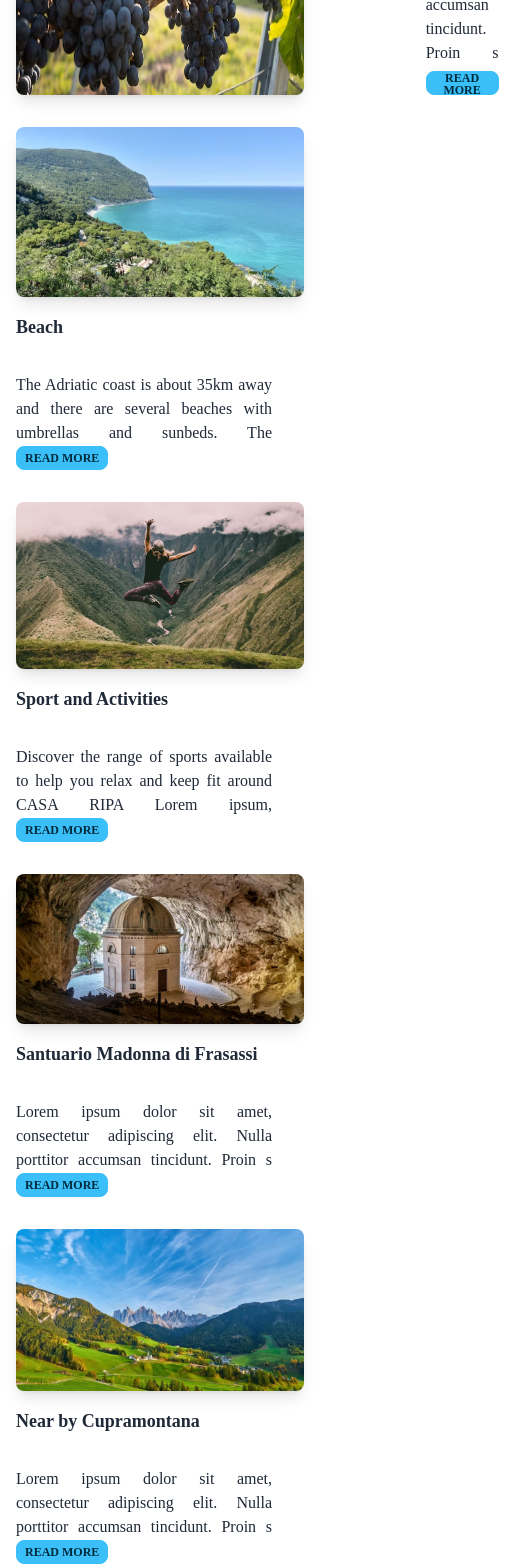
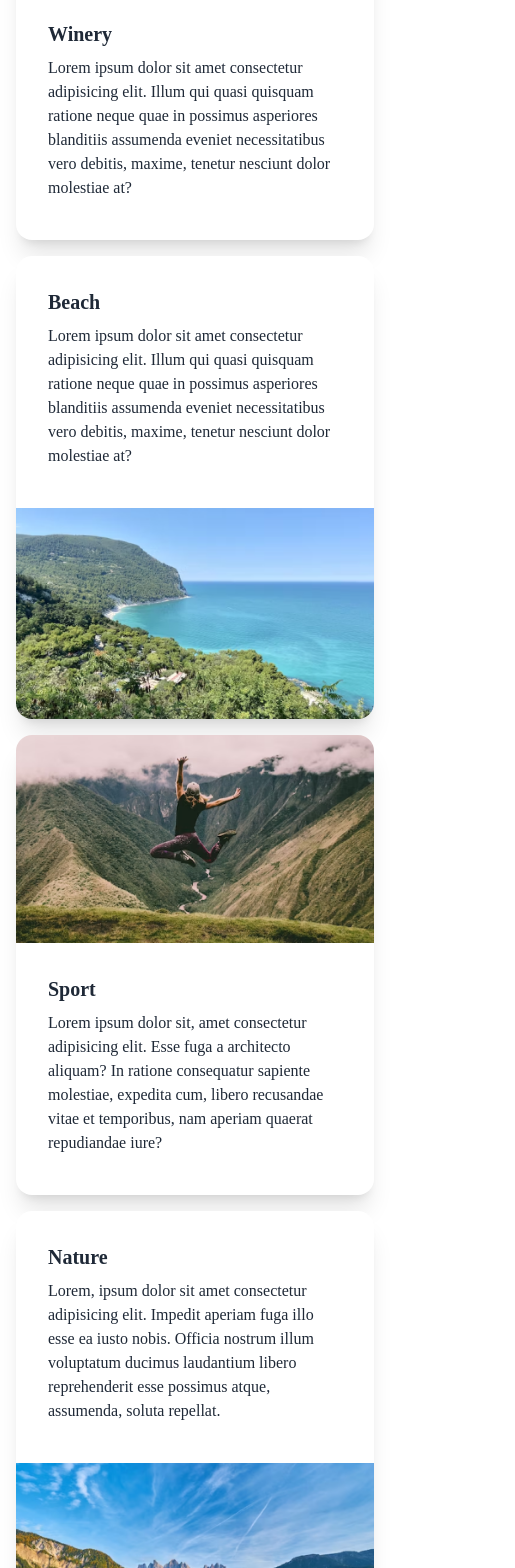
Before and after one commit to SinthiyaBalan/CASA_RIPA_HouseRentingApp, a React (Vite) app: page /ExploreSurroundings in a window 390 px wide. Shown: the part 400-1968 px from the top of the page, 515 px wide, since content can reach past the window. Built offline with nearby package versions, Linux system fonts and the light colour scheme; a web font is replaced by a local one.

Commit message:
added the activities as responsive cards

```diff
--- a/src/components/ExploreSurroundings.jsx
+++ b/src/components/ExploreSurroundings.jsx
@@ -19,10 +19,7 @@ function ExploreSurroundings() {
     return (
       <p className="has-text-left">
         {resultString}
-        <span
-          onClick={toggleIsTruncated}
-          className="btn  btn-info btn-xs"
-        >
+        <span onClick={toggleIsTruncated} className="btn  btn-info btn-xs">
           {isTruncated ? "Read More" : "Read Less"}
         </span>
       </p>
@@ -31,126 +28,84 @@ function ExploreSurroundings() {
   return (
     <>
       <div className="min-h-full">
-        <h2 className="m-4 font-bold text-lg">ENJOY OUR PARADISE</h2>
-        <div className="flex justify-evenly flex-col ">
-          <div className="flex justify-evenly">
-            <img
-              src={Winery}
-              alt="Casa ripa winery image"
-              className="w-72 m-4 rounded-lg shadow-lg mb-4"
-            />
-            <h2 className="m-4 text-lg font-bold">Winery</h2>
-            <p className="font-custom w-72 text-justify p-4">
-              <ReadMore>
-                Lorem ipsum dolor sit amet, consectetur adipiscing elit. Nulla
-                porttitor accumsan tincidunt. Proin sagittis nisl in tortor
-                hendrerit tincidunt. Lorem ipsum dolor sit amet, consectetur
-                adipiscing elit. Nulla porttitor accumsan tincidunt. Proin
-                sagittis nisl in tortor hendrerit tincidunt.
-              </ReadMore>
+        <h2 className="m-4 font-bold text-center text-lg">ENJOY OUR PARADISE</h2>
+        <div className="card m-4 lg:card-side bg-base-100 shadow-xl">
+          <figure>
+            <img src={Winery} alt="Winery" />
+          </figure>
+          <div className="card-body">
+            <h2 className="card-title">Winery</h2>
+            <p>
+              Lorem ipsum dolor sit amet consectetur adipisicing elit. Illum qui
+              quasi quisquam ratione neque quae in possimus asperiores
+              blanditiis assumenda eveniet necessitatibus vero debitis, maxime,
+              tenetur nesciunt dolor molestiae at?
             </p>
-          </div>
-          <div>
-            <img
-              src={Beach}
-              alt="Casa ripa beach image"
-              className="w-72 m-4 rounded-lg shadow-lg mb-4"
-            />
-            <h2 className="m-4 text-lg font-bold">Beach</h2>
-            <p className="font-custom w-72 text-justify p-4">
-              <ReadMore>
-                The Adriatic coast is about 35km away and there are several
-                beaches with umbrellas and sunbeds. The Adriatic coast is about
-                35km away and there are several beaches with umbrellas and
-                sunbeds. The Adriatic coast is about 35km away and there are
-                several beaches with umbrellas and sunbeds.
-              </ReadMore>
-
-              {/* <FontAwesomeIcon icon={faCaretRight} /> */}
-            </p>
-          </div>
-          <div>
-            <img
-              src={Sport}
-              alt="Casa ripa sport image"
-              className="w-72 m-4 rounded-lg shadow-lg mb-4"
-            />
-            <h2 className="m-4 text-lg font-bold">Sport and Activities</h2>
-
-            <p className="font-custom w-72 text-justify p-4">
-              <ReadMore>
-                Discover the range of sports available to help you relax and
-                keep fit around CASA RIPA Lorem ipsum, dolor sit amet
-                consectetur adipisicing elit. Soluta repellat fugiat, harum
-                tempore nisi perspiciatis similique. Libero ex id quisquam,
-                suscipit, consequatur dolor cum quis voluptas odit incidunt
-                fugit ipsum.
-              </ReadMore>
-            </p>
+            <div className="card-actions justify-end"></div>
           </div>
         </div>
-        <div className="flex justify-evenly flex-col lg:flex-row">
-          <div>
-            <img
-              src={Santuranio}
-              alt="Casa ripa santuranio image"
-              className="w-72 m-4 rounded-lg shadow-lg mb-4"
-            />
-            <h2 className="m-4 text-lg font-bold">
-              Santuario Madonna di Frasassi
-            </h2>
-            <p className="font-custom w-72 text-justify p-4">
-              <ReadMore>
-                Lorem ipsum dolor sit amet, consectetur adipiscing elit. Nulla
-                porttitor accumsan tincidunt. Proin sagittis nisl in tortor
-                hendrerit tincidunt. Lorem ipsum dolor sit, amet consectetur
-                adipisicing elit. Quia, neque praesentium dolore quibusdam
-                voluptatibus molestiae voluptas rerum quasi alias enim odio
-                voluptatum cumque sint vero ipsam nesciunt ullam unde
-                recusandae.
-              </ReadMore>
+        <div className="card m-4 lg:card-side bg-base-100 shadow-xl">
+          <div className="card-body">
+            <h2 className="card-title">Beach</h2>
+            <p>
+              Lorem ipsum dolor sit amet consectetur adipisicing elit. Illum qui
+              quasi quisquam ratione neque quae in possimus asperiores
+              blanditiis assumenda eveniet necessitatibus vero debitis, maxime,
+              tenetur nesciunt dolor molestiae at?
             </p>
+            <div className="card-actions justify-end"></div>
           </div>
-          <div>
-            <img
-              src={Nature}
-              alt="Casa ripa nature image"
-              className="w-72 m-4 rounded-lg shadow-lg mb-4"
-            />
-            <h2 className="m-4 text-lg font-bold">Near by Cupramontana</h2>
-            <p className="font-custom w-72 text-justify p-4">
-              <ReadMore>
-                Lorem ipsum dolor sit amet, consectetur adipiscing elit. Nulla
-                porttitor accumsan tincidunt. Proin sagittis nisl in tortor
-                hendrerit tincidunt. Lorem ipsum, dolor sit amet consectetur
-                adipisicing elit. Sint, nihil fugiat doloremque obcaecati,
-                voluptas cum repudiandae laborum consequatur ullam adipisci sunt
-                vel corrupti ex suscipit ratione, repellendus dolores sapiente
-                numquam.
-              </ReadMore>
-            </p>
-          </div>
-          <div>
-            <img
-              src={Restaurant}
-              alt="Casa ripa restaurant image"
-              className="w-72 m-4 rounded-lg shadow-lg mb-4"
-            />
-            <h2 className="m-4 text-lg font-bold">Restaurants and Shops</h2>
-            <p className="font-custom w-72 text-justify p-4">
-              <ReadMore>
-                Lorem ipsum dolor sit amet, consectetur adipiscing elit. Nulla
-                porttitor accumsan tincidunt. Proin sagittis nisl in tortor
-                hendrerit tincidunt. Lorem, ipsum dolor sit amet consectetur
-                adipisicing elit. Dolores at maiores ipsa amet. Blanditiis eum
-                quos tempora velit distinctio voluptatibus officiis
-                reprehenderit sunt commodi, natus alias delectus provident quis
-                explicabo?
-              </ReadMore>
-            </p>
-          </div>
+          <figure>
+            <img src={Beach} alt="Beach" />
+          </figure>
         </div>
       </div>
+      <div className="card m-4 lg:card-side bg-base-100 shadow-xl">
+        <figure>
+          <img src={Sport} alt="Sport" />
+        </figure>
+        <div className="card-body">
+          <h2 className="card-title">Sport</h2>
+          <p>
+            Lorem ipsum dolor sit, amet consectetur adipisicing elit. Esse fuga
+            a architecto aliquam? In ratione consequatur sapiente molestiae,
+            expedita cum, libero recusandae vitae et temporibus, nam aperiam
+            quaerat repudiandae iure?
+          </p>
+          <div className="card-actions justify-end"></div>
+        </div>
+      </div>
+      <div className="card m-4 lg:card-side bg-base-100 shadow-xl">
+
+  <div className="card-body">
+    <h2 className="card-title">Nature</h2>
+    <p>Lorem, ipsum dolor sit amet consectetur adipisicing elit. Impedit aperiam fuga illo esse ea iusto nobis. Officia nostrum illum voluptatum ducimus laudantium libero reprehenderit esse possimus atque, assumenda, soluta repellat.</p>
+    <div className="card-actions justify-end">
+    </div>
+  </div>
+  <figure><img src={Nature} alt="Nature"/></figure>
+</div>
+<div className="card m-4 lg:card-side bg-base-100 shadow-xl">
+  <figure><img src={Santuranio} alt="Santuranio"/></figure>
+  <div className="card-body">
+    <h2 className="card-title">New album is released!</h2>
+    <p>Lorem ipsum dolor sit, amet consectetur adipisicing elit. Accusamus cupiditate, veritatis deleniti ut ex libero recusandae minus. Consequuntur dolore illo itaque tempore vel. Perspiciatis rerum qui reiciendis quae, eos suscipit.</p>
+    <div className="card-actions justify-end">
+
+    </div>
+  </div>
+</div>
+<div className="card m-4 lg:card-side bg-base-100 shadow-xl">
+
+  <div className="card-body">
+    <h2 className="card-title">Restaurant</h2>
+    <p>Lorem ipsum dolor sit amet consectetur adipisicing elit. Beatae ipsa temporibus placeat eius ratione omnis commodi eaque quae illum itaque, neque reiciendis ducimus ipsam sed perferendis. Obcaecati magnam rerum neque.</p>
+    <div className="card-actions justify-end">
+
+    </div>
+  </div>
+  <figure><img src={Restaurant} alt="Restaurant"/></figure>
+</div>
     </>
   );
 }
```
